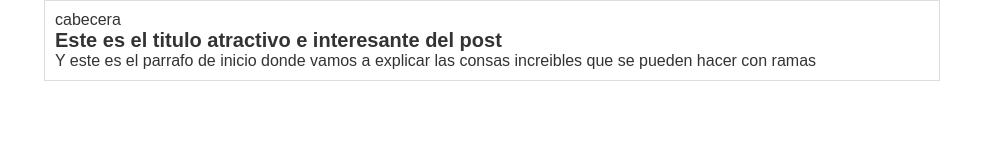
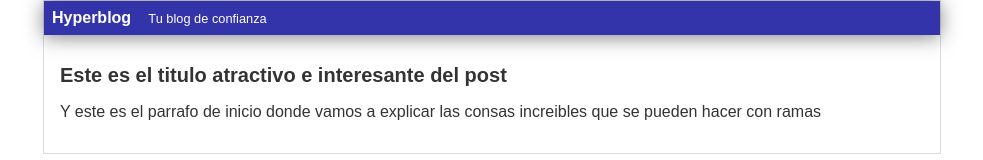
Before and after one commit to mariiacch/hyperblog-1, a plain HTML site: page index.html in a window 1280 px wide. Shown: the whole page, without its empty margins (148-1131 px from the left). Drawn offline with Linux system fonts and the light colour scheme.

Commit message:
Finalizada la cabecera con diseño morado

```diff
--- a/index.html
+++ b/index.html
@@ -9,7 +9,8 @@
 <body>
     <div id="container">
         <div id="cabecera">
-            cabecera
+            Hyperblog
+            <span id="tagline">Tu blog de confianza</span>
         </div>
         <div id="post">
             <h1>Este es el titulo atractivo e interesante del post</h1>
--- a/style.css
+++ b/style.css
@@ -1,31 +1,40 @@
-*
-{
-    box-sizing: border-box;
-    margin: 0;
-    padding: 0;
-}
-html
-{
-    font-size: 62.5%;
-}
 body
 {
     color: #333;
     text-align: center;
     font-family: Arial, Helvetica, sans-serif;
-    font-size: 1.6rem;
+    font-size: 16px;
     margin: 0;
     padding: 0;
+}
+#cabecera
+{
+    background-color: #33A;
+    box-shadow: 0px 2px 20px 0px rgba(0,0,0,0.5);
+    color: white;
+    font-weight: bold;
+    margin: 0;
+    padding: 0.5em;
+}
+#cabecera #tagline
+{
+    padding: 0 0 0 1em;
+    font-weight: normal;
+    font-size: 0.8em;
 }
 #container
 {
     width: 70%;
-    padding: 1rem;
+    padding: 0;
     text-align: left;
     border: 1px solid #DDD;
     margin: 0 auto;
 }
 #container h1
 {
-    font-size: 2rem;
+    font-size: 20px;
 }
+#post
+{
+    padding: 1em;
+}
```
